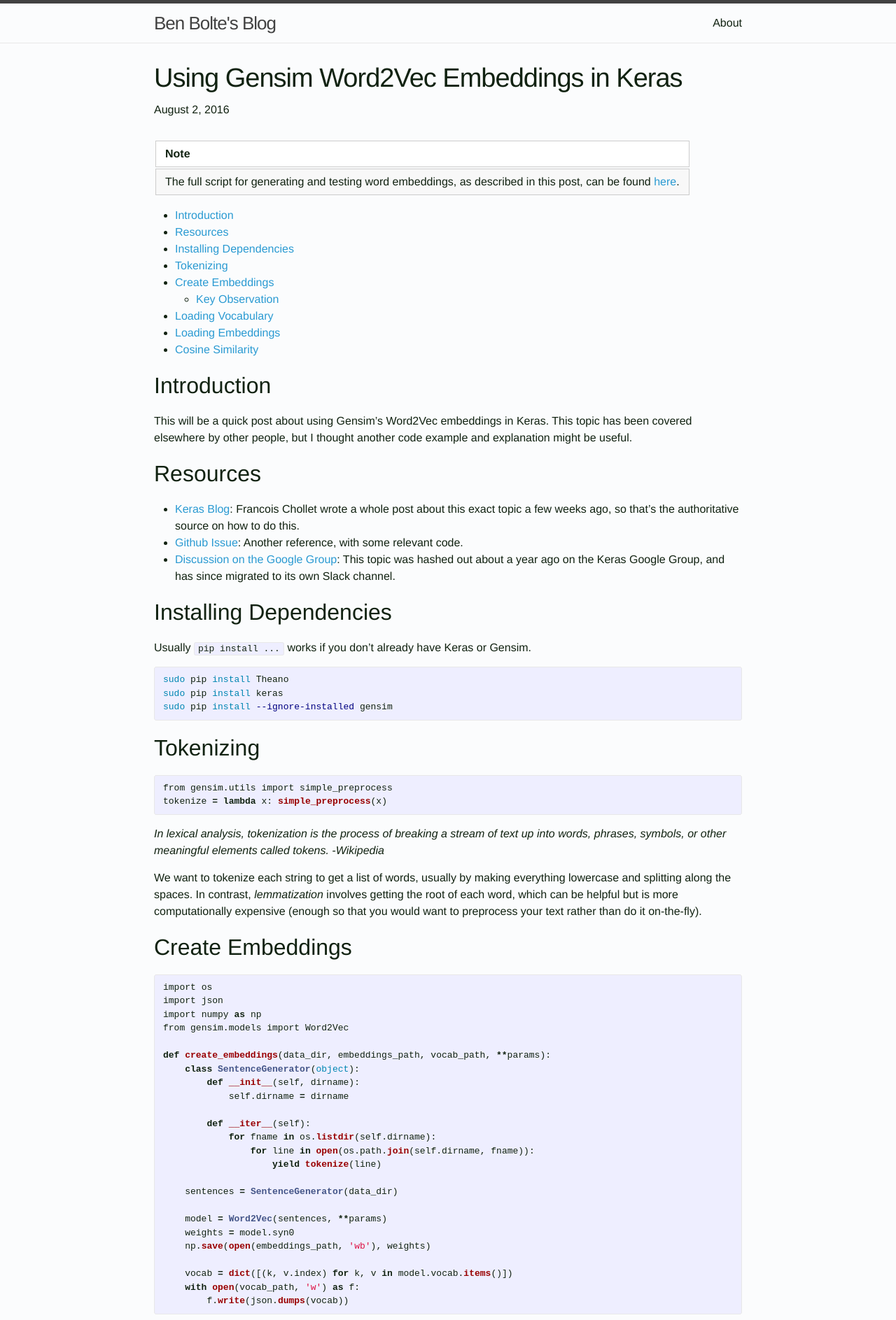
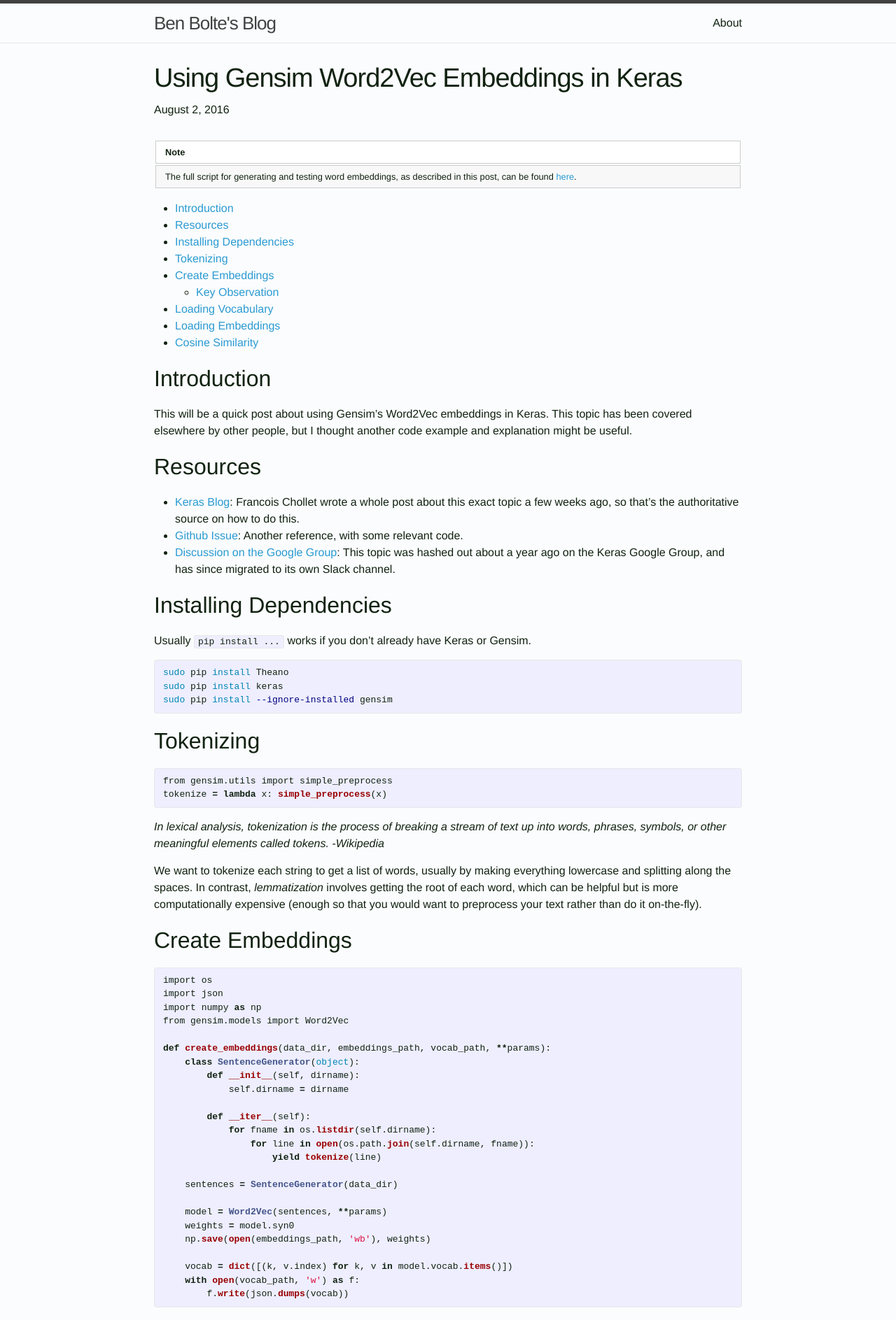
Before and after one commit to codekansas/codekansas.github.io, a Jekyll site: the page built from _posts/2016-08-02-keras-gensim-embeddings.markdown, in a window 1280 px wide. Shown: the top 1887 px of the page at 70% size. Built offline with Jekyll 4.4.1, drawn with Linux system fonts in a browser that asks for light colours.

Commit message:
fixed sass

```diff
--- a/_sass/_layout.scss
+++ b/_sass/_layout.scss
@@ -258,6 +258,14 @@
     }
 }
 
+/**
+ * Notes
+ */
+.note {
+    width: 100%;
+    font-size: 80%;
+}
+
 table {
   margin: 15px 0;
   padding: 0; }
```
